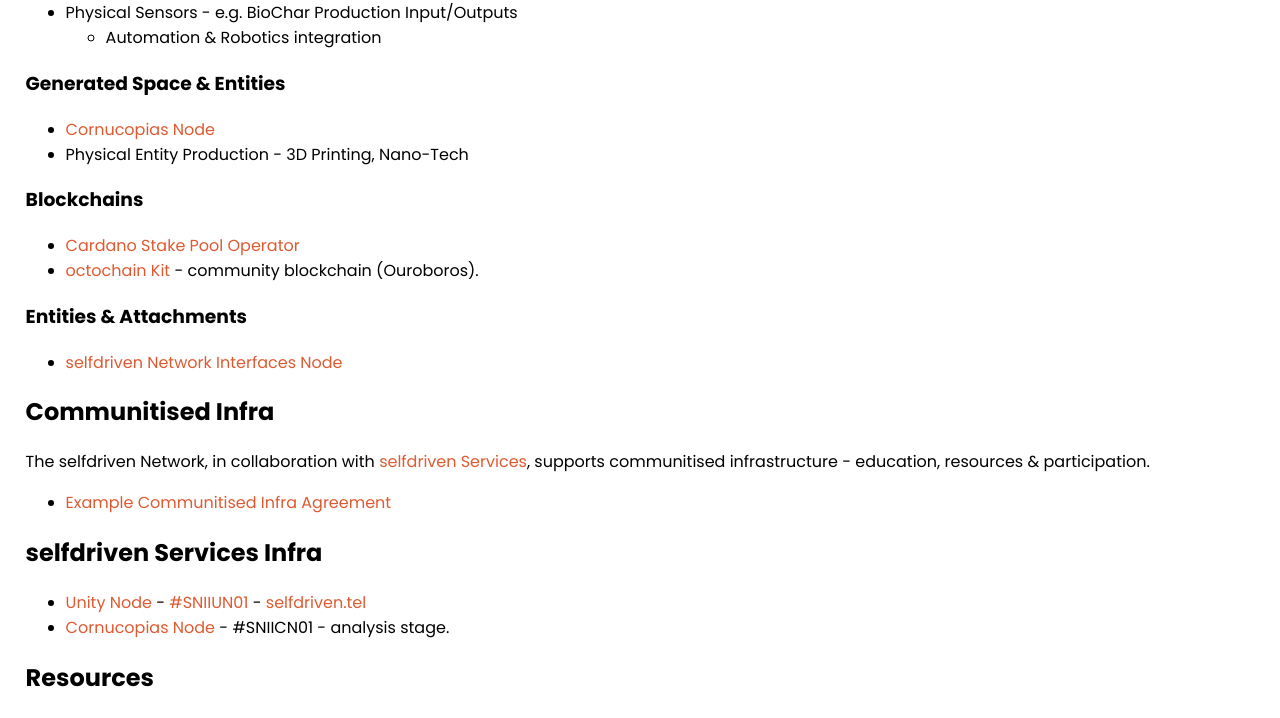
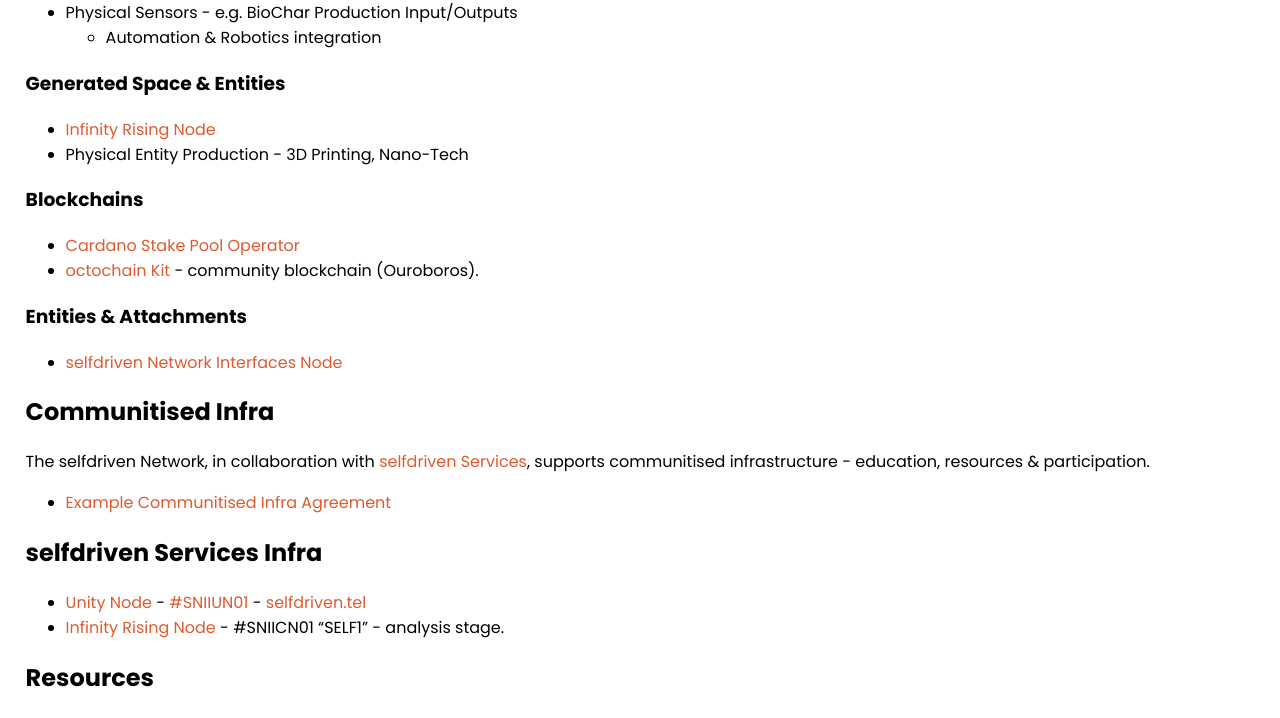
Before and after one commit to selfdriven-foundation/selfdriven-network, a Jekyll site: the page built from docs/pages/infra-interface.md, in a window 1280 px wide. Shown: the part 509-1227 px from the top of the page. Built offline with Jekyll 4.4.1, drawn with Linux system fonts in a browser that asks for light colours.

Commit message:
Update infra-interface.md

```diff
--- a/docs/pages/infra-interface.md
+++ b/docs/pages/infra-interface.md
@@ -21,7 +21,7 @@ permalink: /infra-interface/
       - Automation & Robotics integration
 
 ### Generated Space & Entities
-   - [Cornucopias Node](https://copiwiki.cornucopias.io/the-company/technology/copi-nodes/copi-file-node)
+   - [Infinity Rising Node](https://copiwiki.cornucopias.io/the-company/technology/copi-nodes/copi-file-node)
    - Physical Entity Production - 3D Printing, Nano-Tech
 
 ### Blockchains
@@ -37,7 +37,7 @@ The selfdriven Network, in collaboration with [selfdriven Services](https://self
 
 ## selfdriven Services Infra
 - [Unity Node](https://unitynodes.io) - [#SNIIUN01](https://adastat.net/policies/269366d093249b0cac98fa9fcbc374578429534e3b7adeac09f081e3) - [selfdriven.tel](https://selfdriven.tel)
-- [Cornucopias Node](https://copiwiki.cornucopias.io/the-company/technology/copi-nodes) - #SNIICN01 - analysis stage.
+- [Infinity Rising Node](https://copiwiki.cornucopias.io/the-company/technology/copi-nodes) - #SNIICN01 "SELF1" - analysis stage.
 
 ## Resources
 - [Communitised Infra Agreement](/infra-interface/communitised-agreement)
```
